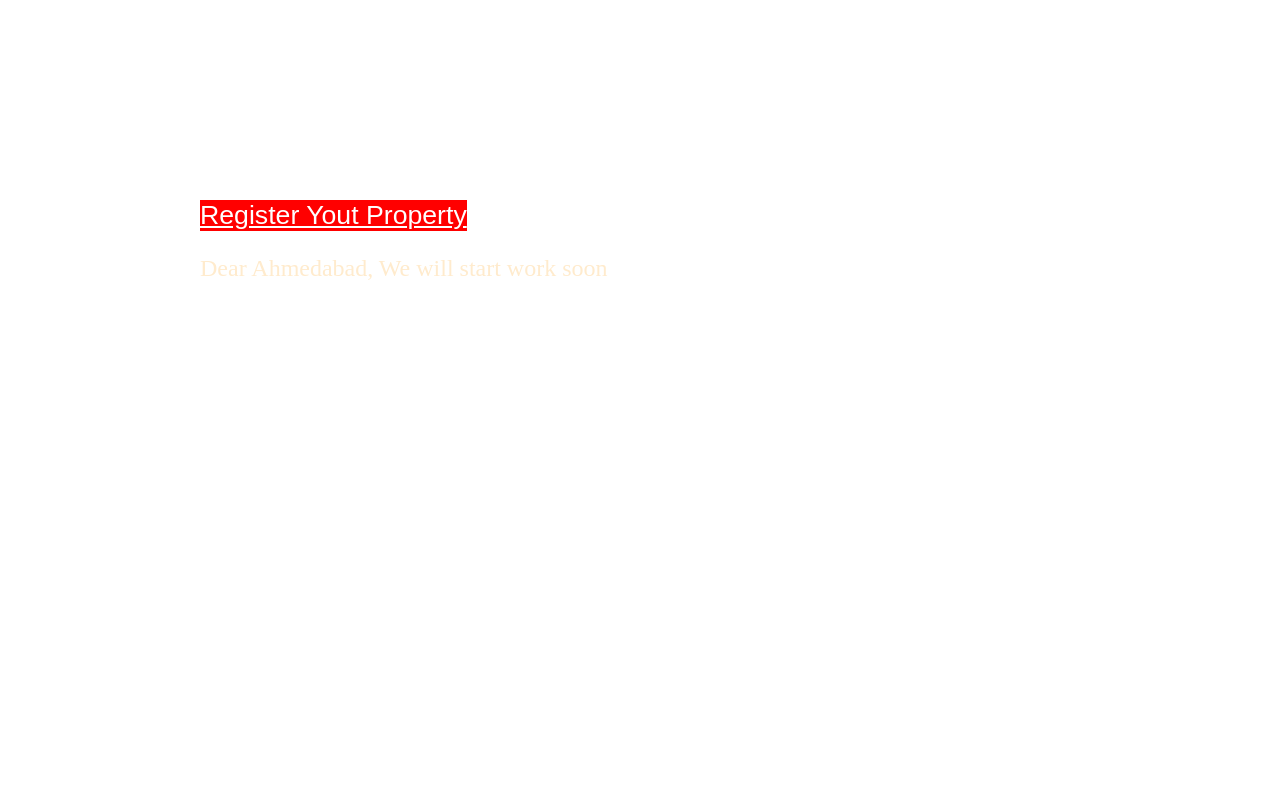
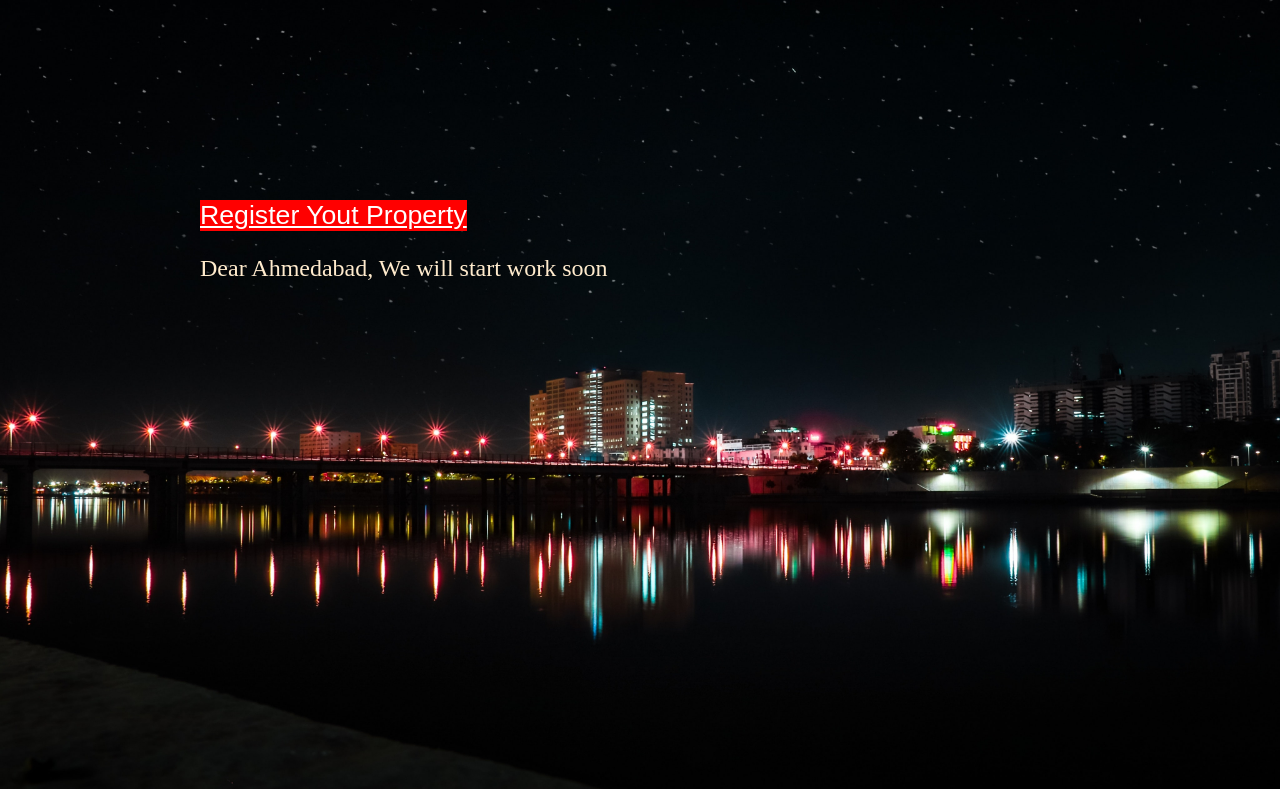
Before and after one commit to smitbhimani1/myshelter.in, a plain HTML site: page index.html in a window 1280 px wide. Drawn offline with Linux system fonts and the light colour scheme; the site is published under a folder, as on GitHub Pages, so addresses that start at the root find nothing.

Commit message:
Update style.css

```diff
--- a/style.css
+++ b/style.css
@@ -1,7 +1,7 @@
 body {
     margin: 0;
     padding: 0;
-    background-image: url(/smit.jpg);
+    background-image: url(smit.jpg);
     background-repeat: no-repeat;
     background-size: cover;
     /* background-image: ; */
```
